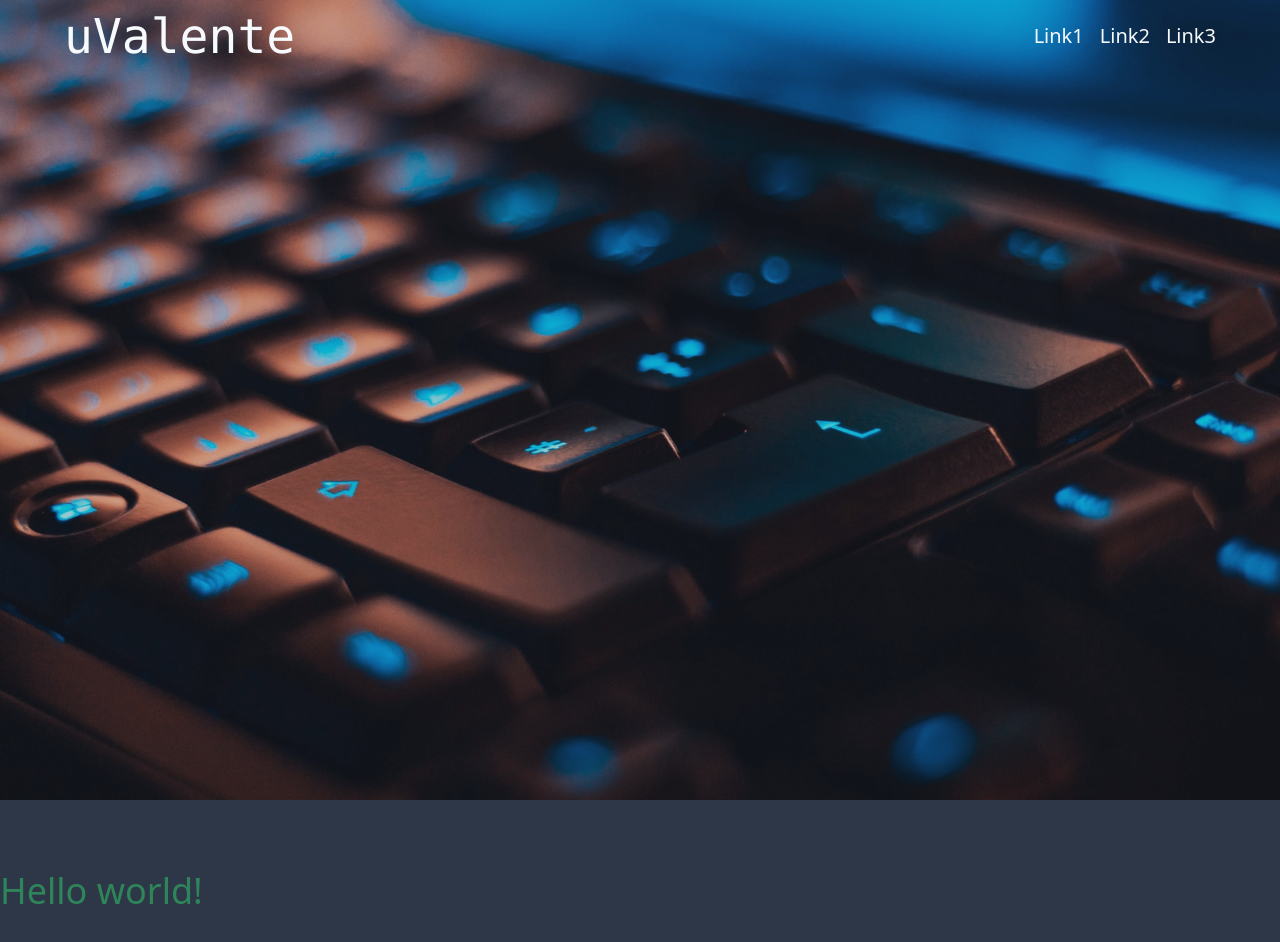
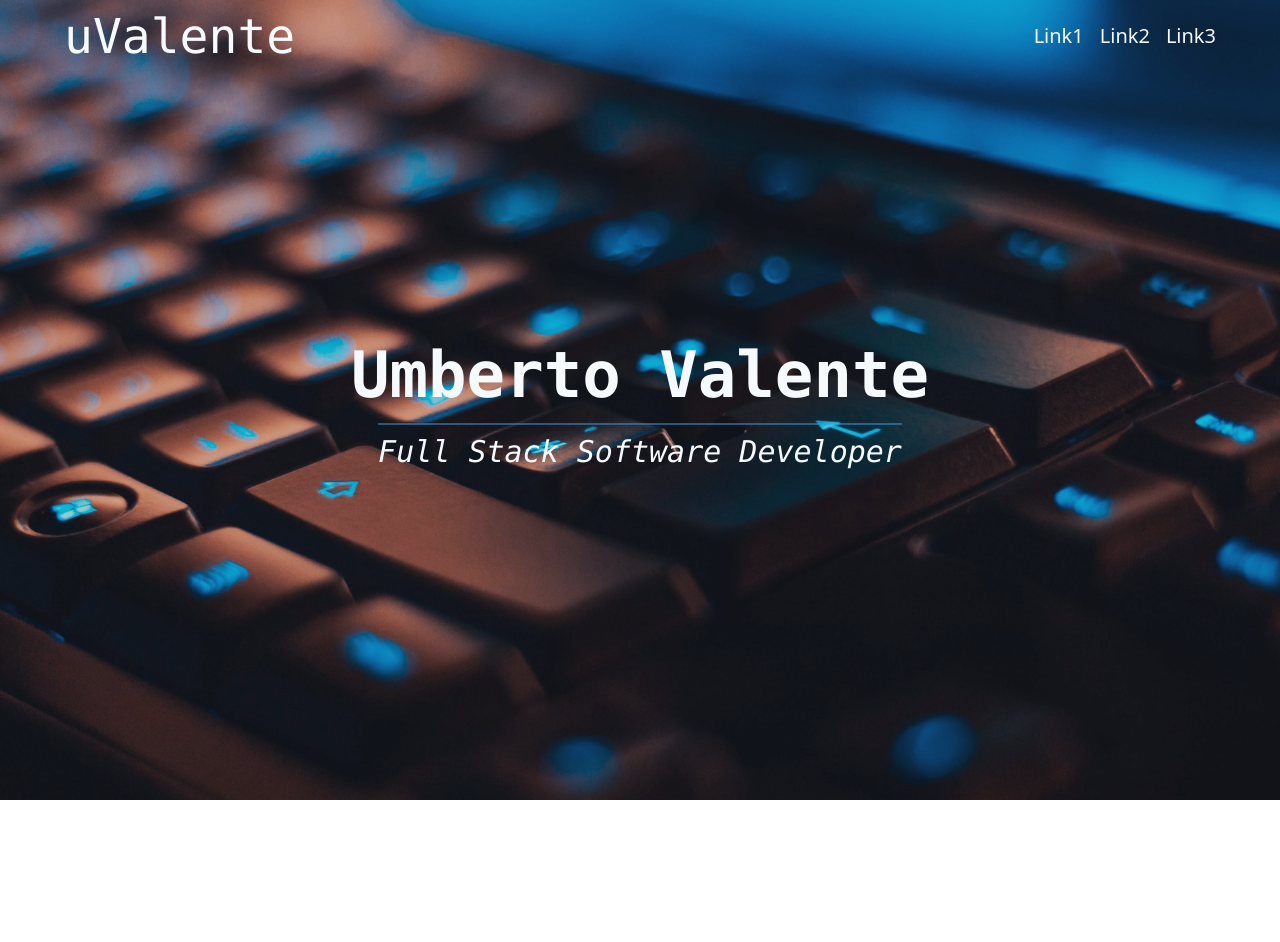
Before and after one commit to Uvalente/portfolio, a Next.js app: page / in a window 1280 px wide. Shown: the top 942 px of the page. After the commit the page ends 800 px from the top, so only its background shows below. Built offline with nearby package versions, Linux system fonts and the light colour scheme.

Commit message:
:lipstick: add headers to index

```diff
--- a/components/Layout.js
+++ b/components/Layout.js
@@ -8,9 +8,7 @@ const Layout = ({ children, pageTitle, ...props }) => (
       <title>{pageTitle}</title>
     </Head>
     <Nav />
-    <div className='content bg-gray-800 relative z-0'>
-      {children}
-    </div>
+    {children}
   </>
 )
 
--- a/pages/index.js
+++ b/pages/index.js
@@ -2,13 +2,17 @@ import Layout from '../components/Layout'
 
 const Index = () => (
   <Layout pageTitle='uValente Index'>
-    <div className='w-full h-screen'>
-      <img src='/medium-test.jpg' className='w-full h-full object-cover object-top opacity-75' />
+    <div className='relative w-full h-screen bg-gray-800 font-mono'>
+      <img src='/medium-test.jpg' className='relative w-full h-full object-cover object-top opacity-75 z-0' />
+      <div className='absolute top-0 z-10 w-full h-full flex justify-center items-center text-gray-100 flex-col divide-y-2 divide-opacity-50 divide-blue-500'>
+        <h1 className='text-6xl font-semibold'>
+          Umberto Valente
+        </h1>
+        <h2 className='text-3xl italic pt-1'>
+          Full Stack Software Developer
+        </h2>
+      </div>
     </div>
-    <p className='pt-16 text-green-700 text-4xl'>
-      Hello world!
-      <br/><br/><br/><br/><br/><br/><br/><br/><br/><br/><br/><br/><br/><br/><br/><br/><br/><br/><br/><br/><br/><br/><br/><br/><br/><br/><br/><br/><br/><br/><br/><br/><br/><br/><br/><br/><br/><br/><br/><br/><br/><br/><br/><br/><br/><br/><br/><br/><br/><br/><br/><br/><br/><br/><br/><br/><br/><br/><br/><br/><br/><br/><br/><br/><br/><br/><br/><br/><br/><br/><br/>
-    </p>
   </Layout>
 )
 
```
